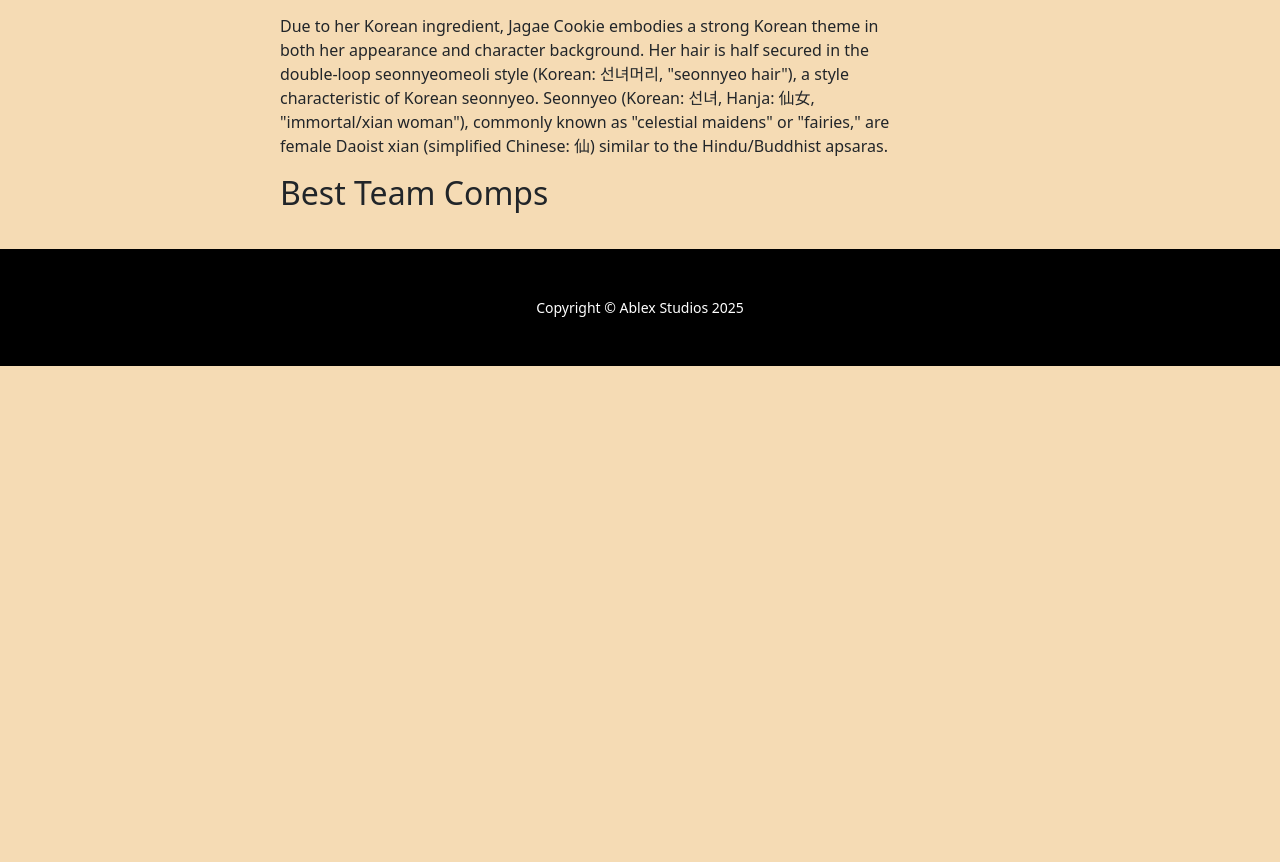
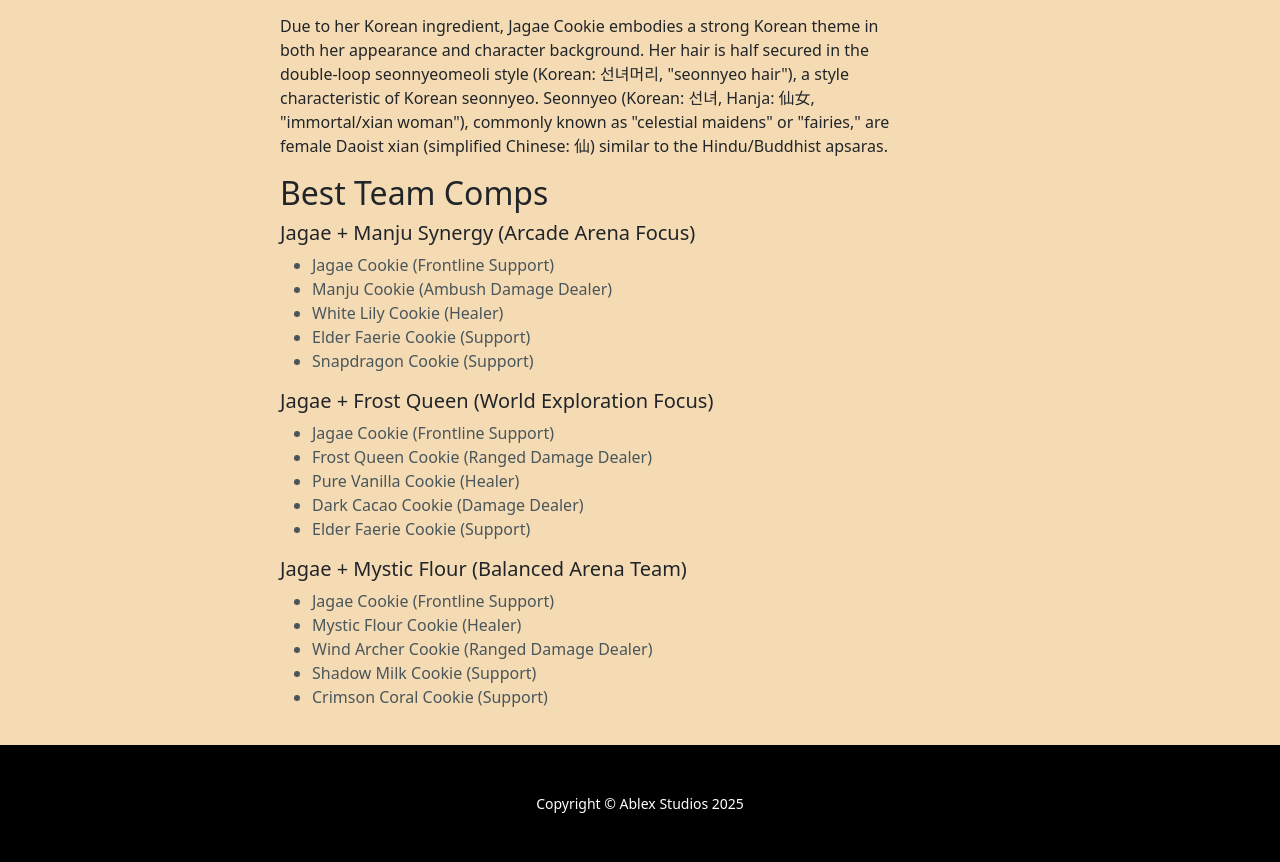
Before and after one commit to vxriantz/Flask_Web, a Flask app: page /jagae in a window 1280 px wide. Shown: the part 2439-3301 px from the top of the page. Before the commit the page ends 2805 px from the top, so only its background shows below. Run offline with Flask 3, Linux system fonts and the light colour scheme; some libraries are stand-ins or nearby versions.

Commit message:
adding best team comps and formatting to jagae's page

```diff
--- a/website/templates/jagae.html
+++ b/website/templates/jagae.html
@@ -157,7 +157,30 @@
             </section>
             <section id="teams">
                 <h2>Best Team Comps</h2>
-                <p></p>
+                <h5>Jagae + Manju Synergy (Arcade Arena Focus)</h5>
+                <ul>
+                    <li>Jagae Cookie (Frontline Support)</li>
+                    <li>Manju Cookie (Ambush Damage Dealer)</li>
+                    <li>White Lily Cookie (Healer)</li>
+                    <li>Elder Faerie Cookie (Support)</li>
+                    <li>Snapdragon Cookie (Support)</li>
+                </ul>
+                <h5>Jagae + Frost Queen (World Exploration Focus)</h5>
+                <ul>
+                    <li>Jagae Cookie (Frontline Support)</li>
+                    <li>Frost Queen Cookie (Ranged Damage Dealer)</li>
+                    <li>Pure Vanilla Cookie (Healer)</li>
+                    <li>Dark Cacao Cookie (Damage Dealer)</li>
+                    <li>Elder Faerie Cookie (Support)</li>
+                </ul>
+                <h5>Jagae + Mystic Flour (Balanced Arena Team)</h5>
+                <ul>
+                    <li>Jagae Cookie (Frontline Support)</li>
+                    <li>Mystic Flour Cookie (Healer)</li>
+                    <li>Wind Archer Cookie (Ranged Damage Dealer)</li>
+                    <li>Shadow Milk Cookie (Support)</li>
+                    <li>Crimson Coral Cookie (Support)</li>
+                </ul>
             </section>
         </div>
 
```
